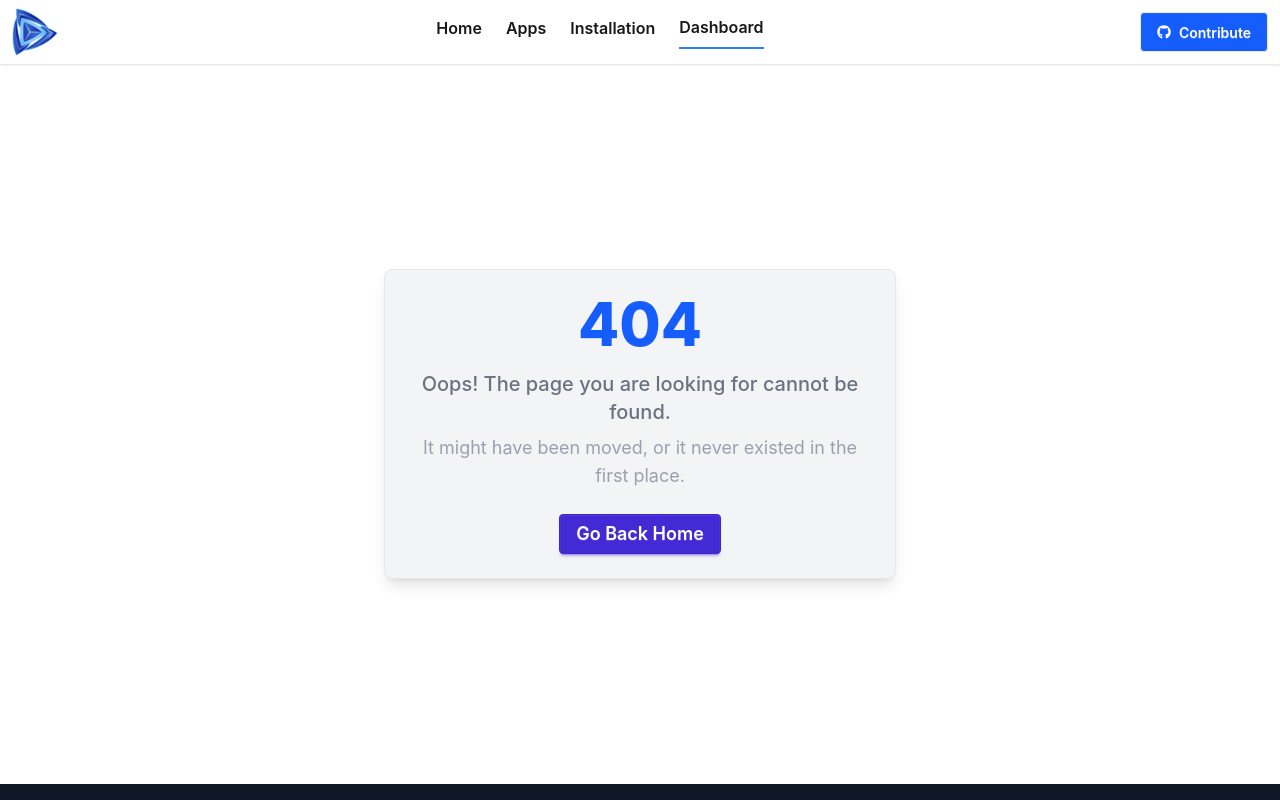
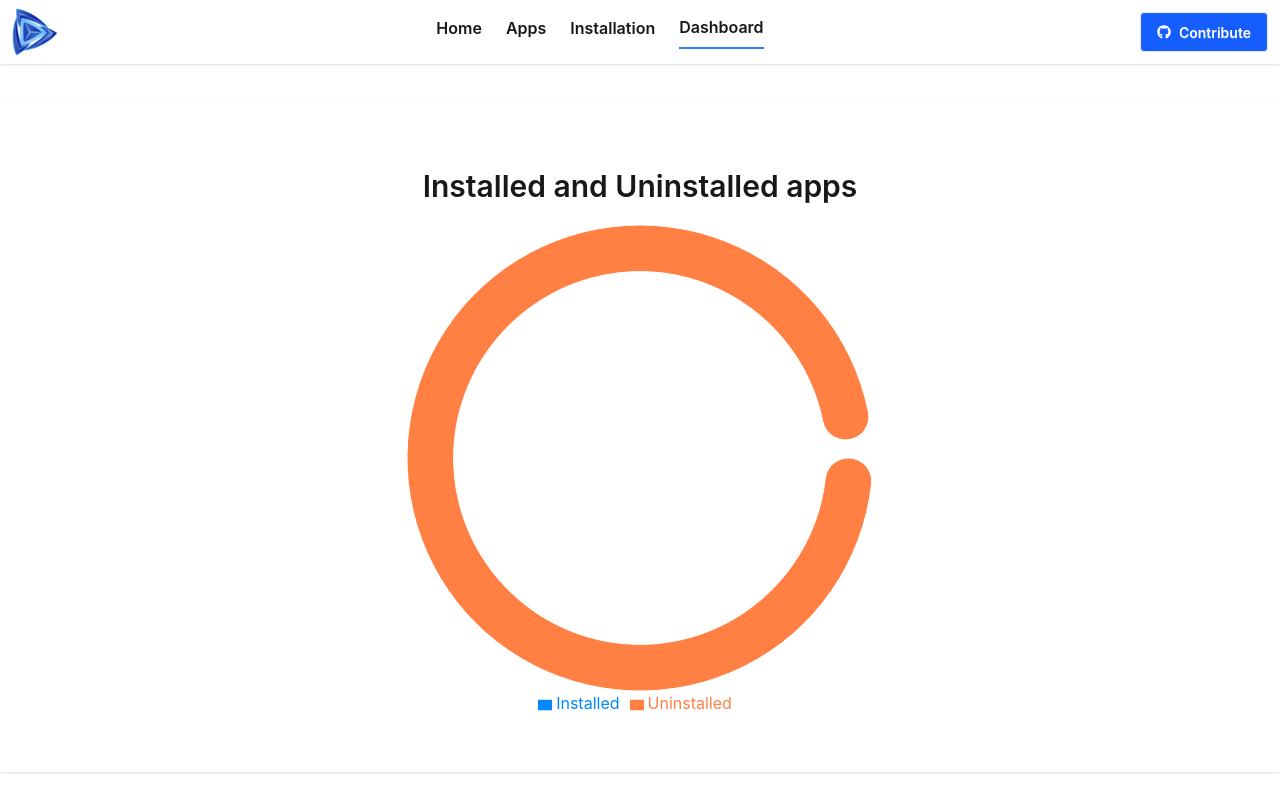
Before and after one commit to nusratjahan7/hero-apps-next, a Next.js app: page /dashboard in a window 1280 px wide. Before the commit this address had no page. Shown: the top 800 px of the page. Built offline with nearby package versions, Linux system fonts and the light colour scheme.

Commit message:
add pie chart

```diff
--- a/src/app/apps/[id]/page.jsx
+++ b/src/app/apps/[id]/page.jsx
@@ -11,7 +11,7 @@ export async function generateMetadata({ params}){
     const app = apps.find(app => app.id == id);
 
     return{
-        title: app.title,
+        title: `${app.title} - HeroApps`,
         description: app.description,
     }
 }
--- /dev/null
+++ b/src/app/dashboard/page.jsx
@@ -0,0 +1,56 @@
+"use client";
+import { Legend, Pie, PieChart, Tooltip } from "recharts";
+import { useContext } from "react";
+import useApps from "@/hooks/useApps";
+import { InstalledAppsContext } from '@/context/InstallContext';
+
+const DashboardPage = () => {
+   const { installed } = useContext(InstalledAppsContext);
+  const { apps } = useApps();
+  console.log(apps, "apps");
+  const uninstalledAppsLength = apps.length - installed.length;
+  console.log(uninstalledAppsLength, installed.length, "uninstalledApps");
+
+
+  const data = [
+    { name: "Installed", value: installed.length, fill: "#0088FE" },
+    { name: "Uninstalled", value: uninstalledAppsLength, fill: "#FF8042" },
+  ];
+
+  return (
+    <div className=" my-10 shadow p-10 container mx-auto">
+      <h2 className="font-semibold text-3xl mt-6  text-center">
+        Installed and Uninstalled apps
+      </h2>
+      <div className="mt-4 mb-3">
+        <PieChart
+        style={{
+          width: "100%",
+          maxWidth: "500px",
+          maxHeight: "80vh",
+          margin: "auto",
+          aspectRatio: 1,
+        }}
+        responsive
+      >
+        <Pie
+          data={data}
+          innerRadius="80%"
+          outerRadius="100%"
+          // Corner radius is the rounded edge of each pie slice
+          cornerRadius="50%"
+          fill="#8884d8"
+          // padding angle is the gap between each pie slice
+          paddingAngle={5}
+          dataKey="value"
+          isAnimationActive={true}
+        />
+        <Legend />
+        <Tooltip />
+      </PieChart>
+      </div>
+    </div>
+  );
+};
+
+export default DashboardPage;
```
